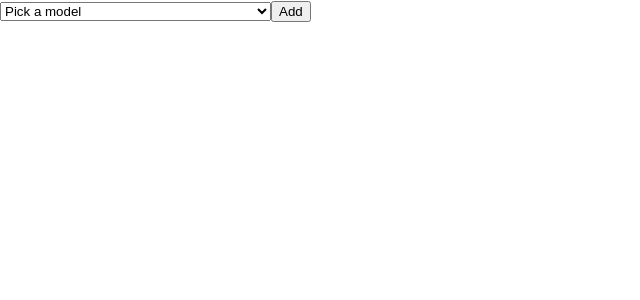
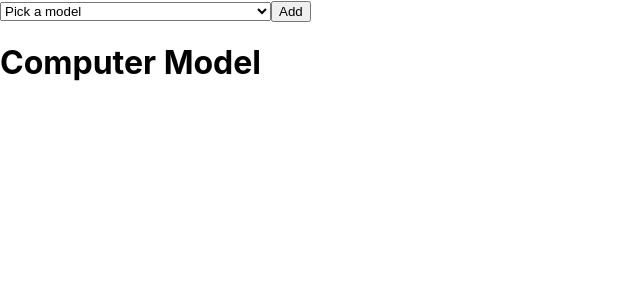
Before and after one commit to Jogrol/homework-week3, a React (Create React App) app: page / in a window 1280 px wide. Shown: the top 300 px of the page, without its empty margins (0-640 px from the left). Built offline with nearby package versions, Linux system fonts and the light colour scheme.

Commit message:
created ModelDetails component

```diff
--- a/src/App.js
+++ b/src/App.js
@@ -1,7 +1,7 @@
 import React, { Component } from 'react';
 import { connect } from 'react-redux';
-
-
+import ModelDetailsContainer from './ModelDetailsContainer';
+import store from './store'
 
 const data = {
   "Ivel Z3": {
@@ -62,7 +62,7 @@ class App extends Component {
   }
   addModel = (manufacturer,year,origin) => {
     console.log(manufacturer,year,origin)
-    this.props.dispatch({
+    store.dispatch( {
       type: 'ADD_MODEL',
       payload:
         manufacturer,
@@ -93,11 +93,15 @@ class App extends Component {
           </select>
           <input type="submit" value="Add" />
         </form>
+        <ModelDetailsContainer />
       </div>
     );
   }
 
 }
+
+
+
 const mapStateToProps = (state) => {
   console.log(state)
   return {
@@ -105,4 +109,6 @@ const mapStateToProps = (state) => {
   }
 }
 
-export default connect(mapStateToProps)(App)
+
+
+export default connect(mapStateToProps,{ModelDetailsContainer})(App)
--- /dev/null
+++ b/src/ModelDetails.js
@@ -0,0 +1,19 @@
+import * as React from 'react'
+
+export default function ModelDetails(props) {
+
+
+if (props.model.lenght === 0) return 'Loading...'
+return (
+        <div>
+        <h1>Computer Model</h1>
+
+        { props.model.map(model =>
+        <ul>
+            <li key={model.manufacturer}>{ model.manufacturer }</li>
+            <li key={model.origin}>{ model.origin }</li>
+            <li key={model.year}>{ model.year }</li>
+        </ul> )}
+        </div>)
+
+}
--- /dev/null
+++ b/src/ModelDetailsContainer.js
@@ -0,0 +1,20 @@
+import * as React from 'react'
+import { connect } from 'react-redux'
+import ModelDetails from './ModelDetails'
+
+
+export class ModelDetailsContainer extends React.Component {
+
+
+  render() {
+    return <ModelDetails model={this.props.models} />
+  }
+}
+
+const mapStateToProps = (state) => {
+    console.log(state)
+    return  {
+      models: state
+    }
+  }
+export default connect(mapStateToProps)(ModelDetailsContainer)
```
